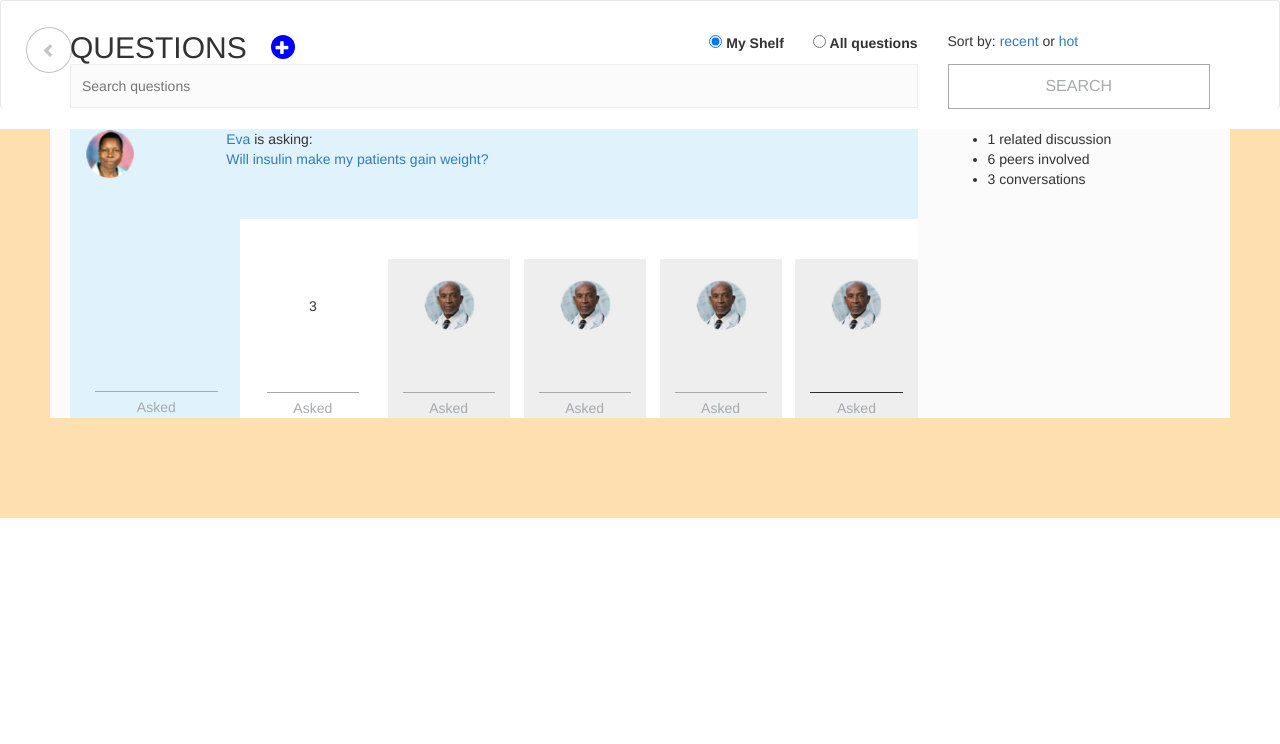
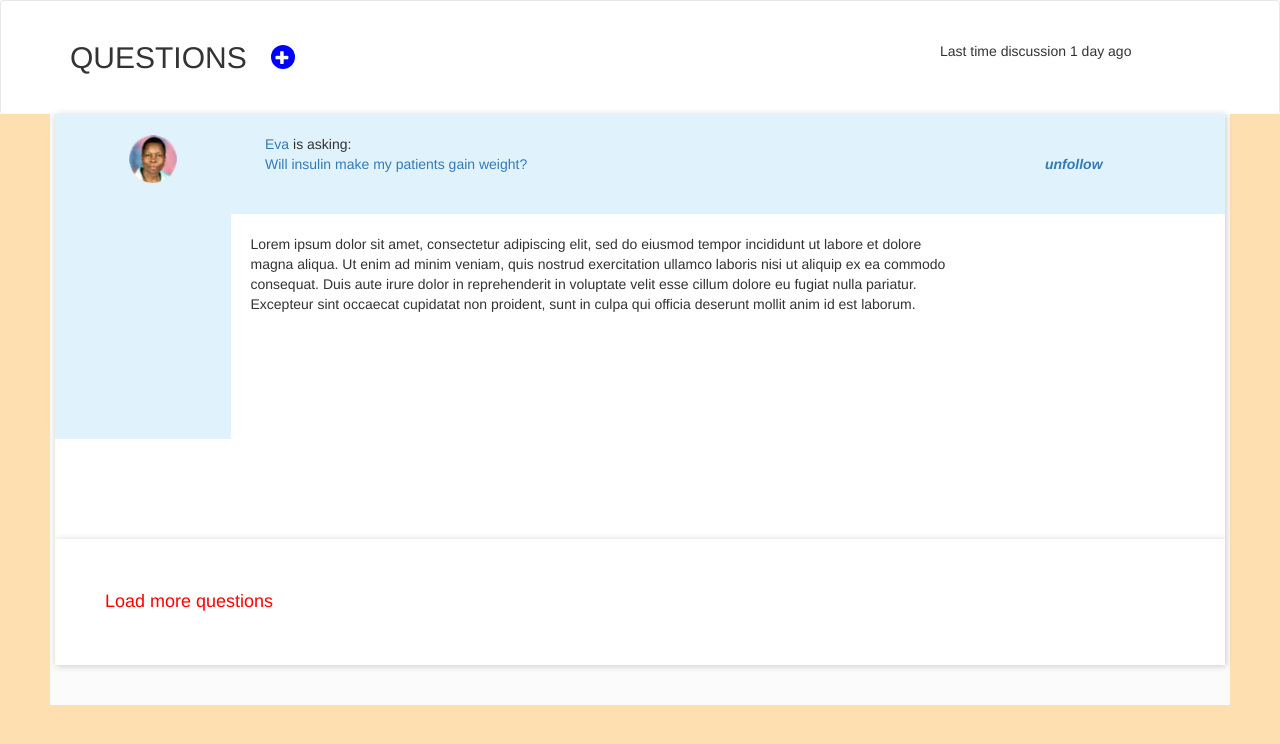
Before and after one commit to sofiadavydiuk/2-page-Monterail, a plain HTML site: page index.html in a window 1280 px wide. Drawn offline with Linux system fonts and the light colour scheme.

Commit message:
html structure

```diff
--- a/index.html
+++ b/index.html
@@ -6,6 +6,8 @@
     <link rel="stylesheet" type="text/css" href="libs/bootstrap-3.3.7-dist/css/bootstrap.min.css">
     <link rel="stylesheet" type="text/css" href="libs/bootstrap-3.3.7-dist/css/bootstrap-theme.min.css">
     <link rel="stylesheet" type="text/css" href="style/style.css">
+    <link href="https://maxcdn.bootstrapcdn.com/font-awesome/4.7.0/css/font-awesome.min.css" rel="stylesheet"
+          integrity="sha384-wvfXpqpZZVQGK6TAh5PVlGOfQNHSoD2xbE+QkPxCAFlNEevoEH3Sl0sibVcOQVnN" crossorigin="anonymous">
 </head>
 <body>
 
@@ -15,7 +17,7 @@
             <span class="header__back-icon glyphicon glyphicon-chevron-left"></span>
         </a>
         <div class="container">
-				<div class="row">
+            <div class="row navbar-header__wrapper">
                 <div class="navbar-header">
                     <button class="navbar-toggle collapsed" type="button" data-toggle="collapse"
                             data-target="#navbar-main" aria-expanded="false">
@@ -30,36 +32,10 @@
                             <h2 class="navbar__questions-text">Questions</h2>
                             <span class="navbar__questions-icon glyphicon glyphicon-plus"></span>
                         </div>
-						<div class="navbar__radio-outer-wrapper">
-							<div class="navbar__radio-wrapper">
-								<input type="radio" name="navbar-question" id="navbar-radio-shelf"
-								checked="checked" class="navbar__radio-input">
-								<label for="navbar-radio-shelf" class="navbar__radio-label">My Shelf</label>
-							</div>
-							<div class="navbar__radio-wrapper">
-								<input type="radio" name="navbar-question" id="navbar-radio-quest"
-								class="navbar__radio-input">
-								<label for="navbar-radio-quest" class="navbar__radio-label">All
-								questions</label>
-							</div>
-						</div>
+
                     </div>
                     <div class="col-md-3">
-						<div class="navbar__sort-wrapper">
-							<p class="navbar__sort-text">Sort by:</p>
-							<a href="#" class="navbar__sort-link">recent</a>
-							<p class="navbar__sort-text">or</p>
-							<a href="#" class="navbar__sort-link">hot</a>
-						</div>
-					</div>
-					<div class="navbar__search-wrapper">
-						<div class="col-md-9">
-							<input type="text" name="navbar-search-text" class="navbar__search-input"
-							placeholder="Search questions">
-						</div>
-						<div class="col-md-3">
-							<button type="submit" class="navbar__search-button">Search</button>
-						</div>
+                        <p class="navbar__discussion-text">Last time discussion 1 day ago</p>
                     </div>
                 </form>
             </div>
@@ -68,15 +44,15 @@
 
 <main class="main">
     <div class="container">
-			<div class="row">
+        <div class="row article_one">
             <section class="article">
-					<div class="col-md-9">
+                <div class="col-md-12 main_inner">
                     <div class="article-wrapper">
                         <div class="article-top">
                             <div class="col-md-2">
                                 <img src="img/user_icon.png" class="article-top__img" alt="face_img">
                             </div>
-								<div class="col-md-10">
+                            <div class="col-md-8">
                                 <div class="article-top__wrapper">
                                     <a href="#" class="article-top__name article-top__link">Eva</a>
                                     <p class="article-top__text">is asking:</p>
@@ -85,90 +61,42 @@
                                     <a href="#" class="article-top__link">Will insulin make my patients gain
                                         weight?</a>
                                 </div>
+
+                            </div>
+                            <div class="col-md-2">
+                                <a><span class="article-top__text-link">unfollow</span></a>
+                            </div>
+
+                        </div>
+                        <div class="article-bot">
+                            <div class="article-bot__card-one">
+
+                                    <div class="col-md-9">
+                                        <p class="article-bot__text">
+                                            Lorem ipsum dolor sit amet, consectetur adipiscing elit, sed do eiusmod
+                                            tempor incididunt ut labore et dolore magna aliqua. Ut enim ad minim veniam,
+                                            quis nostrud exercitation ullamco laboris nisi ut aliquip ex ea commodo
+                                            consequat. Duis aute irure dolor in reprehenderit in voluptate velit esse
+                                            cillum dolore eu fugiat nulla pariatur. Excepteur sint occaecat cupidatat
+                                            non proident, sunt in culpa qui officia deserunt mollit anim id est laborum.
+                                        </p>
+                                    </div>
+                                    <div class="col-md-3">
+                                        <div class="article-bot__upvotes">
+
                                         </div>
                                     </div>
-							<div class="article-bot">
-								<div class="article-bot__card-wrapper article-bot__card-wrapper--first">
-									<div class="article-bot__card article-bot__card--transparent">
-										<div class="article-bot__info">
-												<p class="article-bot__number article-bot__top-elem"></p>
-											</div>
-										<div class="article-bot__bottom-wrapper">
-											<p class="article-bot__bottom-text">Asked</p>
-										</div>
-									</div>
-								</div>
-								<div class="article-bot__wrapper">
-									<div class="article-bot__card-wrapper">
-										<div class="article-bot__card article-bot__card--transparent">
-											<div class="article-bot__info">
-												<p class="article-bot__number article-bot__top-elem">3</p>
-											</div>
-											<div class="article-bot__bottom-wrapper">
-												<p class="article-bot__bottom-text">Asked</p>
-											</div>
-										</div>
-									</div>
-									<div class="article-bot__card-wrapper">
-										<div class="article-bot__card">
-											<div class="article-bot__info">
-												<img src="img/user_icon6.png" alt="avatar-img"
-												class="article-bot__img article-bot__top-elem">
-											</div>
-											<div class="article-bot__bottom-wrapper">
 
-												<p class="article-bot__bottom-text">Asked</p>
-											</div>
-										</div>
-									</div>
-									<div class="article-bot__card-wrapper">
-										<div class="article-bot__card">
-											<div class="article-bot__info">
-												<img src="img/user_icon6.png" alt="avatar-img"
-												class="article-bot__img article-bot__top-elem">
-											</div>
-											<div class="article-bot__bottom-wrapper">
-
-												<p class="article-bot__bottom-text">Asked</p>
-											</div>
-										</div>
-									</div>
-									<div class="article-bot__card-wrapper">
-										<div class="article-bot__card">
-											<div class="article-bot__info">
-												<img src="img/user_icon6.png" alt="avatar-img"
-												class="article-bot__img article-bot__top-elem">
-											</div>
-											<div class="article-bot__bottom-wrapper">
-
-												<p class="article-bot__bottom-text">Asked</p>
-											</div>
-										</div>
-									</div>
-									<div class="article-bot__card-wrapper">
-										<div class="article-bot__card">
-											<div class="article-bot__info">
-												<img src="img/user_icon6.png" alt="avatar-img"
-												class="article-bot__img article-bot__top-elem">
-											</div>
-											<div class="article-bot__bottom-wrapper">
-
-												<p class="article-bot__bottom-text article-bot__bottom-text--active">
-												Asked</p>
-											</div>
-										</div>
-									</div>
                             </div>
                         </div>
                     </div>
                 </div>
             </section>
-				<div class="col-md-3">
-					<ul class="article__list">
-						<li class="article__item">1 related discussion</li>
-						<li class="article__item">6 peers involved</li>
-						<li class="article__item">3 conversations</li>
-					</ul>
+
+        </div>
+        <div class="row footer-load-section">
+            <div class="col-md-12">
+                <p>Load more questions</p>
             </div>
         </div>
     </div>
--- a/style/style.css
+++ b/style/style.css
@@ -24,12 +24,17 @@
 .header__back-icon:hover {
 	background-color: #9a9ae5;
 	color: #fff;
+
 	border: 1px solid #fff;
 	transition: 0.3s all ease;
 }
 
-.navbar__form {
-	padding: 30px 0 0 0;
+.navbar{
+	margin-bottom: 0;
+}
+
+.navbar-header__wrapper{
+	padding: 40px 0;
 }
 
 .navbar__questions-text {
@@ -49,74 +54,67 @@
 	cursor: pointer;
 }
 
-.navbar__questions-wrapper,
-.navbar__radio-outer-wrapper,
-.navbar__radio-wrapper {
+.article-top__text-link {
+	height: 45px;
+	line-height: 60px;
 	display: inline-block;
+	font-style: italic;
+	font-weight: bold;
+	color: #337ab7;
 }
 
-.navbar__radio-outer-wrapper {
-	float: right;
-}
-
-.navbar__radio-wrapper {
-	margin-left: 25px;
-}
-
-.navbar__radio-label,
-.navbar__radio-input {
-	cursor: pointer;
-}
-
-.navbar__sort-text,
-.navbar__sort-link {
-	display: inline-block;
-}
-
-.navbar__search-wrapper {
-	margin-top: 20px;
-}
-
-.navbar__search-input {
-	width: 100%;
-	padding: 11px;
-	background-color: #FBFBFB;
-	border: 1px solid #eeeeee;
-}
-
-.navbar__search-button {
-	width: 100%;
-	text-transform: uppercase;
-	text-align: center;
-	font-size: 16px;
-	color: #A7A9AC;
-	background-color: transparent;
-	border: 1px solid #A7A9AC;
-	padding: 10px 0;
-}
-
-.main {
-	border-left: 50px solid #FEE0B0;
-	border-right: 50px solid #FEE0B0;
-	border-bottom: 100px solid #FEE0B0;
-	background-color: #FBFBFB;
+.article_one{
+	height: 425px;
+	background-color : white;
+	box-shadow: 1px 1px 7px rgba(0,0,0,.2);
 }
 
 .article-wrapper {
 	background-color: #E0F3FC;
 }
+.article-top {
+	display: inline-block;
+
+	width: 100%;
+
+	padding-top: 20px;
+}
 
 .article-top__img {
 	max-width: 50px;
 	height: auto;
+
+	display: block;
+	margin: 0 auto;
 }
 
 .article-bot {
 	display: inline-block;
 	width: 100%;
+	height: 250px;
+
 	vertical-align: bottom;
-	padding-top: 40px;
+	padding-top: 30px;
+
+	position: relative;
 }
+
+.article-bot__card-one{
+	height: 225px;
+	width: 85%;
+
+	position: absolute;
+	bottom: 0;
+	right: 0;
+
+	background: white;
+}
+
+.article-bot__text {
+	padding: 20px;
+}
+
+
 
 .article-top__name,
 .article-top__text {
@@ -135,7 +133,7 @@
 }
 
 .article-bot__info {
-	margin-bottom: 60px;
+	margin-bottom: 100px;
 	line-height: 52px;
 }
 
@@ -150,15 +148,12 @@
 	padding-top: 5px;
 }
 
-.article-bot__bottom-text--active {
-	border-top: 1px solid #2D2C2E;
+.article-bot__top-elem {
+	height: 52px;
+	max-width: 100%;
 }
 
-.article-bot__top-elem{
-	height: 52px;
-}
-
-.article-bot__wrapper{
+.article-bot__wrapper {
 	display: inline-block;
 	width: 80%;
 	float: right;
@@ -166,11 +161,72 @@
 	background-color: #fff;
 }
 
-.article-bot__card-wrapper{
+.article-bot__card-wrapper {
 	display: inline-block;
 	width: 18%;
 	margin-left: 10px;
 }
+.article-bot__circle-bottom  {
+	transform: translateY(10px);
+}
+.article-bot__circle-bottom a {
+	color: #A7A9AC;
+	cursor: pointer;
+}
+
+.article-bot__bottom-wrapper:hover a{
+	color: black;
+	cursor: pointer;
+}
+
+.article-bot__bottom-wrapper:hover .article-bot__bottom-text{
+	color: black;
+	border-top: 1px solid black;
+	cursor: pointer;
+}
+
+/*---------------------------------------------
+* Right Side Article
+---------------------------------------------*/
+
+.container .col-md-3.main_inner,
+.container .col-md-9.main_inner {
+    background-color: white;
+}
+
+
+.article__list{
+	list-style-type: none;
+	margin-top: 82%;
+}
+
+.article__list span {
+	font-weight: bold;
+}
+
+
+/*Footer*/
+.footer-load-section{
+	background-color: white;
+
+	box-shadow: 1px 1px 7px rgba(0,0,0,.2);
+
+	margin-bottom: 40px;
+}
+
+.footer-load-section .col-md-12{
+	padding: 0;
+}
+
+.footer-load-section p{
+	color: red;
+
+	margin: 50px;
+
+	font-size: 18px;
+	text-align: left;
+}
+
 
 
 /*bootstrap styles overriding:*/
@@ -184,3 +240,161 @@ p{
 	box-shadow: none;
 	border-bottom: none;
 }
+/*bootstrap padding ovverriting*/
+
+.container .col-md-3.main_inner{
+	padding-right: 0;
+}
+.container .col-md-9{
+	padding: 0;
+}
+
+
+
+
+/*==========  Desktop First Method  ==========*/
+
+/* Large Devices, Wide Screens */
+@media only screen and (max-width : 1200px) {
+
+
+	.article-bot__card-wrapper:nth-of-type(1){
+		display: none;
+	}
+
+}
+
+/* Medium Devices, Desktops */
+@media only screen and (max-width : 992px) {
+
+	.container .col-md-3 {
+		padding: 0;
+	}
+
+
+	.navbar__search-wrapper .col-md-9{
+		margin-bottom: 20px;
+	}
+
+	/*Article*/
+
+	.article-bot__wrapper{
+		width: 100%;
+		text-align: left;
+	}
+	.article_one{
+		height: auto;
+	}
+
+	.article__list {
+		margin-top: 20px;
+		margin-bottom: 20px;
+		text-align: center;
+	}
+
+	li.article__item {
+		display: inline-block;
+		margin-right: 30px;
+	}
+
+
+}
+
+/* Small Devices, Tablets */
+@media only screen and (max-width : 768px) {
+	.header .navbar__form {
+		margin: auto 15px;
+	}
+
+}
+
+/* Extra Small Devices, Phones */
+@media only screen and (max-width : 480px) {
+
+	.article-bot__card-wrapper {
+		display: inline-block;
+		width: 21%;
+	}
+
+	.article-top__wrapper{
+		padding-left: 10px;
+	}
+	.footer-load-section{
+		margin-bottom: 0;
+	}
+}
+/* Custom, iPhone Retina */
+@media only screen and (max-width : 320px) {
+
+	.article-bot__card-wrapper {
+		display: inline-block;
+		width: 94%;
+
+		margin: 10px;
+	}
+	.article-bot__info {
+		margin-bottom: 20px;
+	}
+
+
+}
+
+
+/*==========  Mobile First Method  ==========*/
+
+/* Custom, iPhone Retina */
+@media only screen and (min-width : 320px) {
+
+}
+
+/* Extra Small Devices, Phones */
+@media only screen and (min-width : 480px) {
+
+}
+
+/* Small Devices, Tablets */
+@media only screen and (min-width : 768px) {
+
+}
+
+/* Medium Devices, Desktops */
+@media only screen and (min-width : 992px) {
+
+	.article__list li:nth-child(2){
+		margin: 30px 0;
+	}
+	.col-md-12{
+		padding: 0;
+	}
+
+}
+
+/* Large Devices, Wide Screens */
+@media only screen and (min-width : 1200px) {
+
+	.container .col-md-3 {
+		padding-right: 0;
+	}
+
+	.main {
+		border-left: 50px solid #FEE0B0;
+		border-right: 50px solid #FEE0B0;
+		border-bottom: 100px solid #FEE0B0;
+		background-color: #FBFBFB;
+	}
+
+	.navbar-header__wrapper{
+		padding: 40px 0;
+	}
+
+
+
+}
+
+/*Display None*/
+
+/*Temporarery settings *)))*/
+
+.header__back-btn{
+	display: none;
+}
```
Lines whose indentation alone changed are shown as unchanged.
